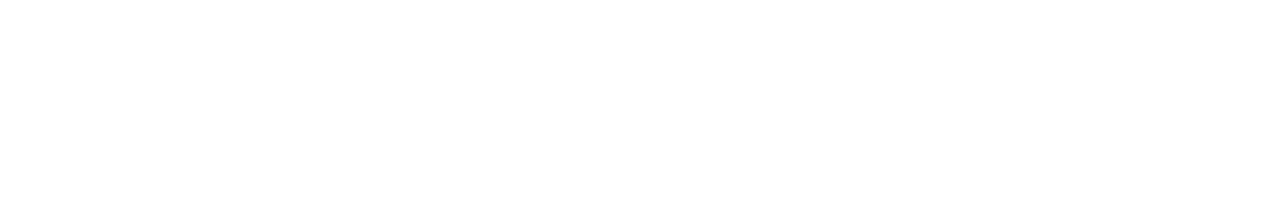
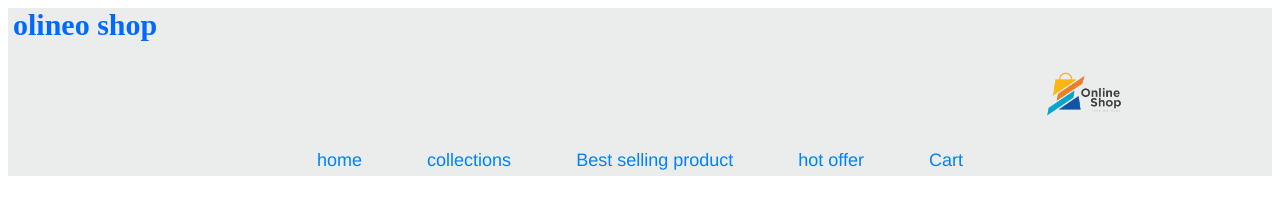
Before and after one commit to MN-2007/shop, a plain HTML site: page index.html in a window 1280 px wide. Drawn offline with Linux system fonts and the light colour scheme.

Commit message:
create Header section

```diff
--- a/index.html
+++ b/index.html
@@ -1,11 +1,34 @@
 <!DOCTYPE html>
 <html lang="en">
+
 <head>
     <meta charset="UTF-8">
     <meta name="viewport" content="width=device-width, initial-scale=1.0">
     <title>Document</title>
+    <link rel="stylesheet" href="style.css">
 </head>
+
 <body>
 
+    <header>
+        <h1 class="name" style="display: inline;">
+            olineo shop
+        </h1>
+        <img style="display: inline;" src="image/360_F_331938599_nmkc39B7E74s1G5P01b0YCJ6x0MNMqJz-removebg-preview.png" alt="">
+
+        <nav class="links" style="--items: 5;">
+            <a href="#">home</a>
+            <a href="#">collections</a>
+            <a href="#">Best selling product</a>
+            <a href="#">hot offer</a>
+            <a href="#">Cart</a>
+        </nav>
+
+    </header>
+
+
+
+
 </body>
+
 </html>
--- /dev/null
+++ b/style.css
@@ -0,0 +1,33 @@
+header {
+    background-color: rgb(235, 237, 237);
+}
+
+h1 {
+    color: rgb(0, 106, 255);
+    font-size: 30px;
+}
+
+.name {
+    padding: 5px;
+    margin-top: auto;
+}
+
+img {
+    width: 130px;
+    margin-left: 80%;
+}
+
+.links {
+    padding-bottom: 5px;
+    font-size: 18px;
+    font-family: 'Franklin Gothic Medium', 'Arial Narrow', Arial, sans-serif;
+    text-align: center;
+}
+
+.links>a {
+    color: rgb(1, 128, 255);
+    padding: 30px;
+    align-items: center;
+    text-decoration: none;
+
+}
```
Also changed, not shown: image/360_F_331938599_nmkc39B7E74s1G5P01b0YCJ6x0MNMqJz-removebg-preview.png (added).
